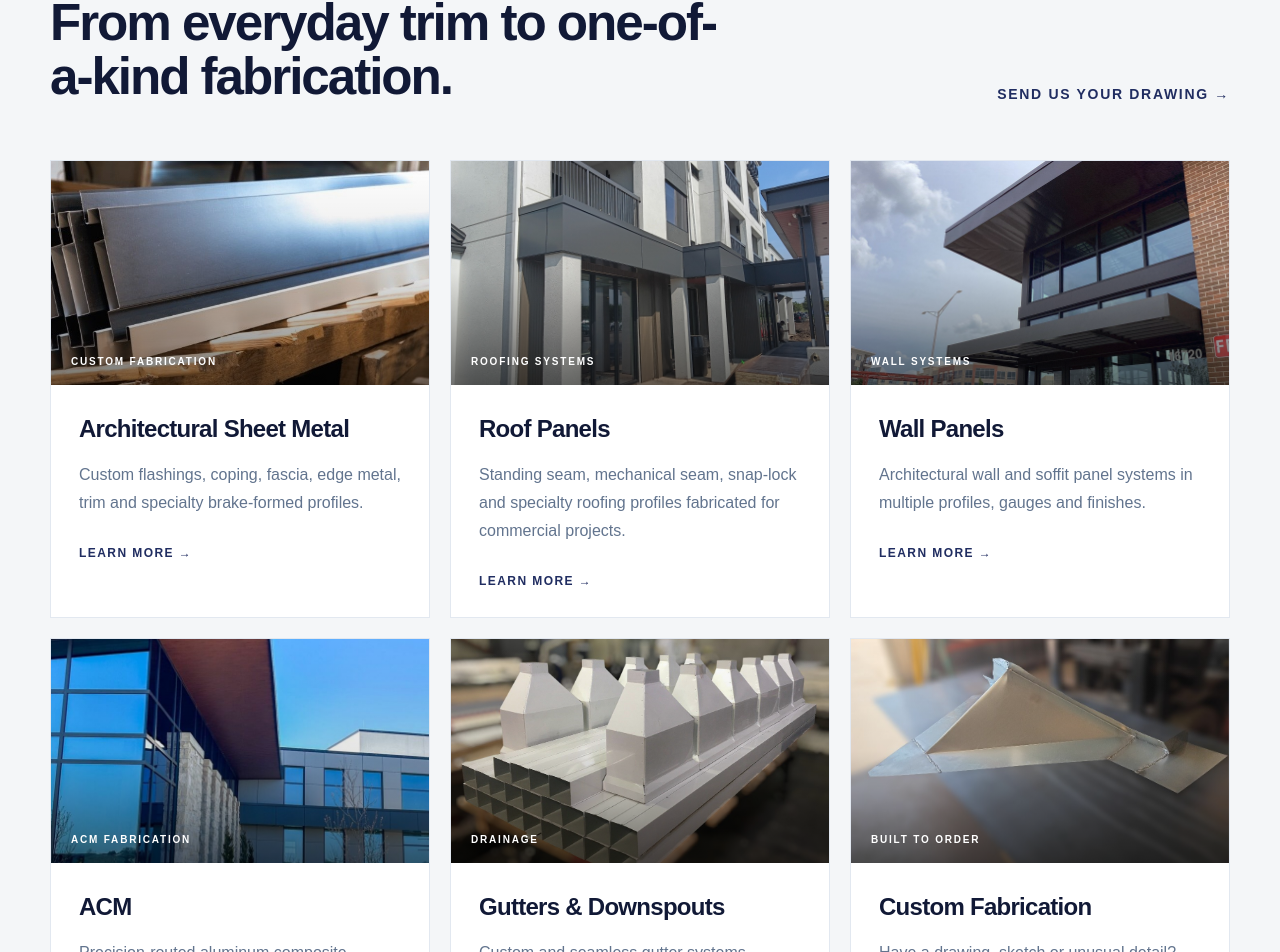
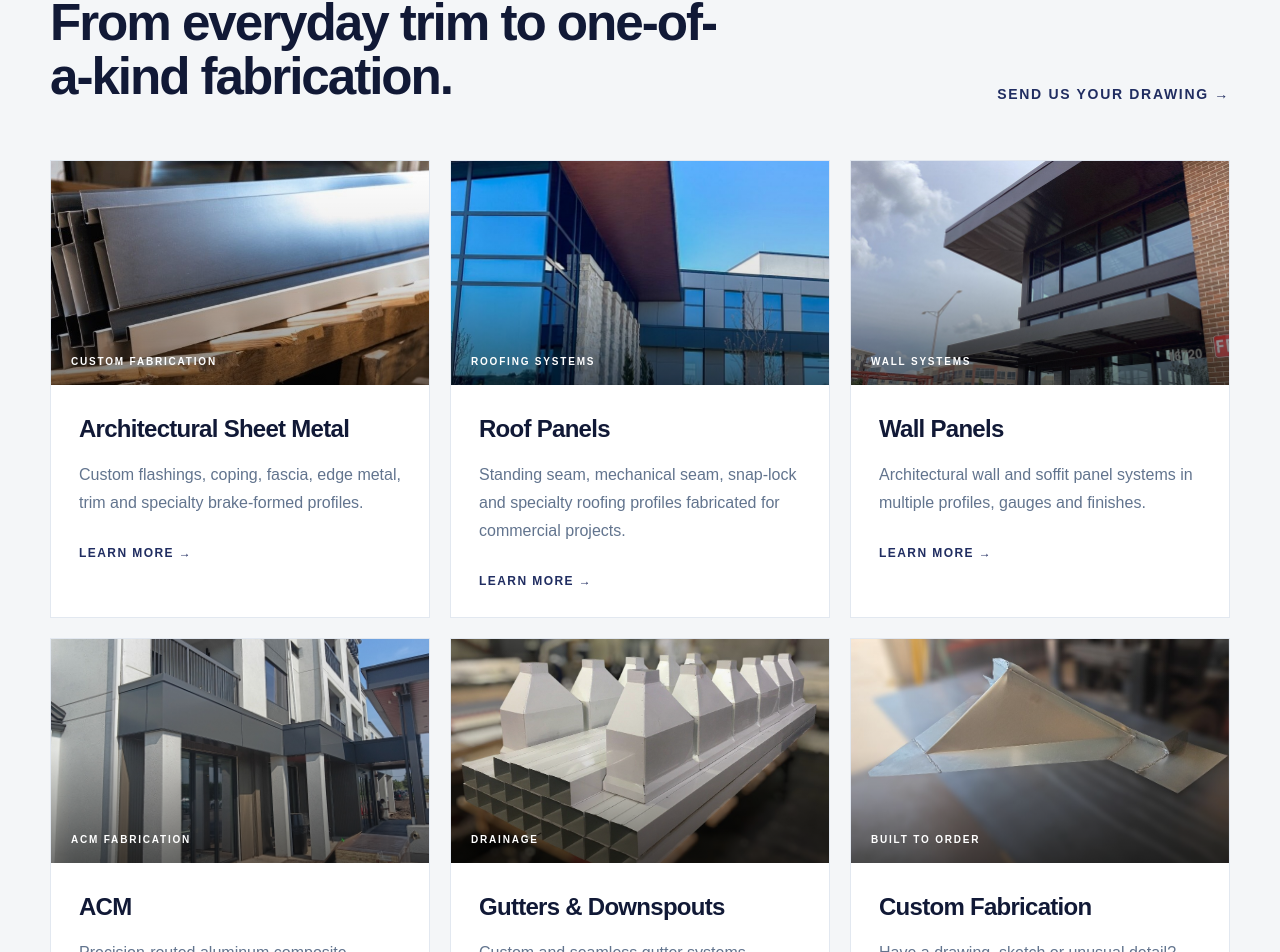
Before and after one commit to DEVINEAST87/kam-website, a Next.js app: page / in a window 1280 px wide. Shown: the part 1418-2370 px from the top of the page. Built offline with nearby package versions, Linux system fonts and the light colour scheme.

Commit message:
Finalize homepage presentation updates

```diff
--- a/app/page.tsx
+++ b/app/page.tsx
@@ -17,7 +17,7 @@ const services = [
     description:
       "Standing seam, mechanical seam, snap-lock and specialty roofing profiles fabricated for commercial projects.",
     tag: "ROOFING SYSTEMS",
-    image: "/images/project-commercial-facade.jpg",
+    image: "/images/project-basehor-city-hall.jpg",
   },
   {
     title: "Wall Panels",
@@ -31,7 +31,7 @@ const services = [
     description:
       "Precision-routed aluminum composite material panels, custom shapes and architectural assemblies.",
     tag: "ACM FABRICATION",
-    image: "/images/project-basehor-city-hall.jpg",
+    image: "/images/project-commercial-facade.jpg",
   },
   {
     title: "Gutters & Downspouts",
```
